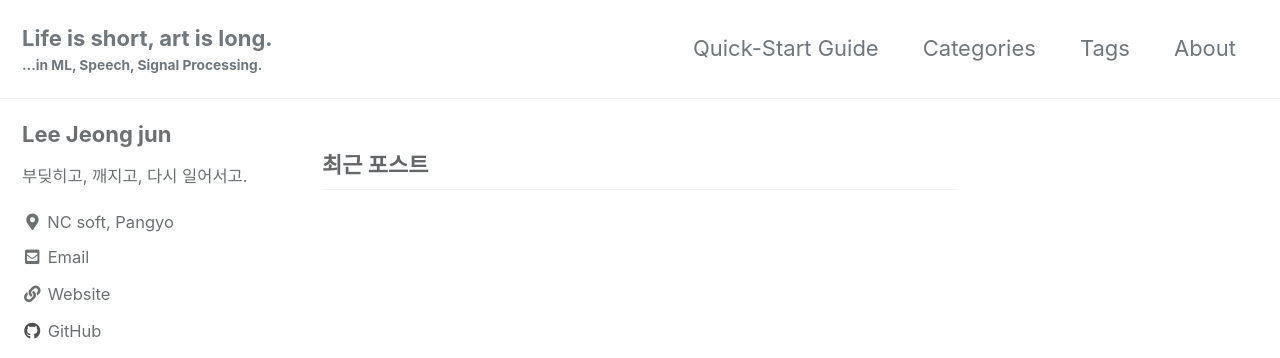
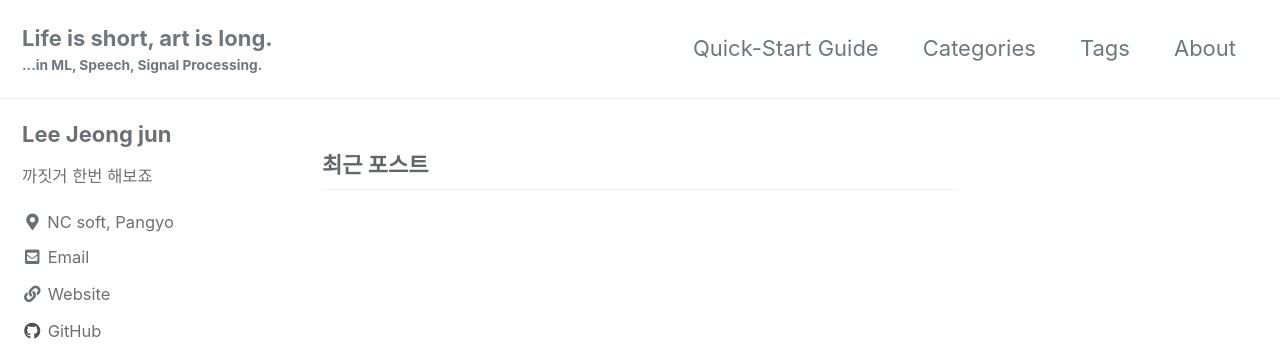
Before and after one commit to boingkiri/boingkiri.github.io, a Jekyll site: the page built from index.html, in a window 1280 px wide. Shown: the top 358 px of the page. Built offline with Jekyll 4.4.1, drawn with Linux system fonts in a browser that asks for light colours; cached includes are drawn as plain includes; the list of posts is cut into pages by our own code.

Commit message:
Let's go

```diff
--- a/_config.yml
+++ b/_config.yml
@@ -104,7 +104,8 @@ analytics:
 author:
   name             : "Lee Jeong jun"
   avatar           : # path of avatar image, e.g. "/assets/images/bio-photo.jpg"
-  bio              : "부딪히고, 깨지고, 다시 일어서고."
+  # bio              : "부딪히고, 깨지고, 다시 일어서고."
+  bio              : "까짓거 한번 해보죠"
   location         : "NC soft, Pangyo"
   email            : "djfelrl11@kaist.ac.kr"
   links:
```
